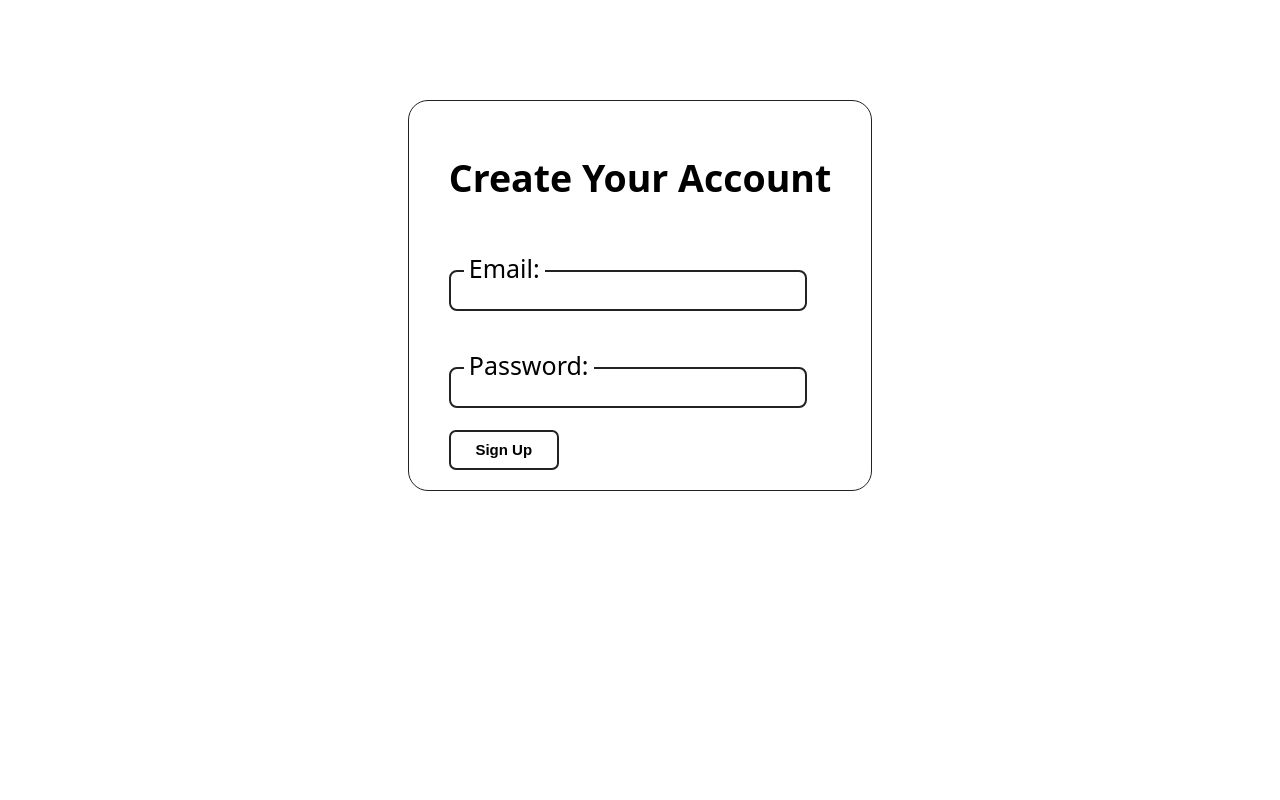
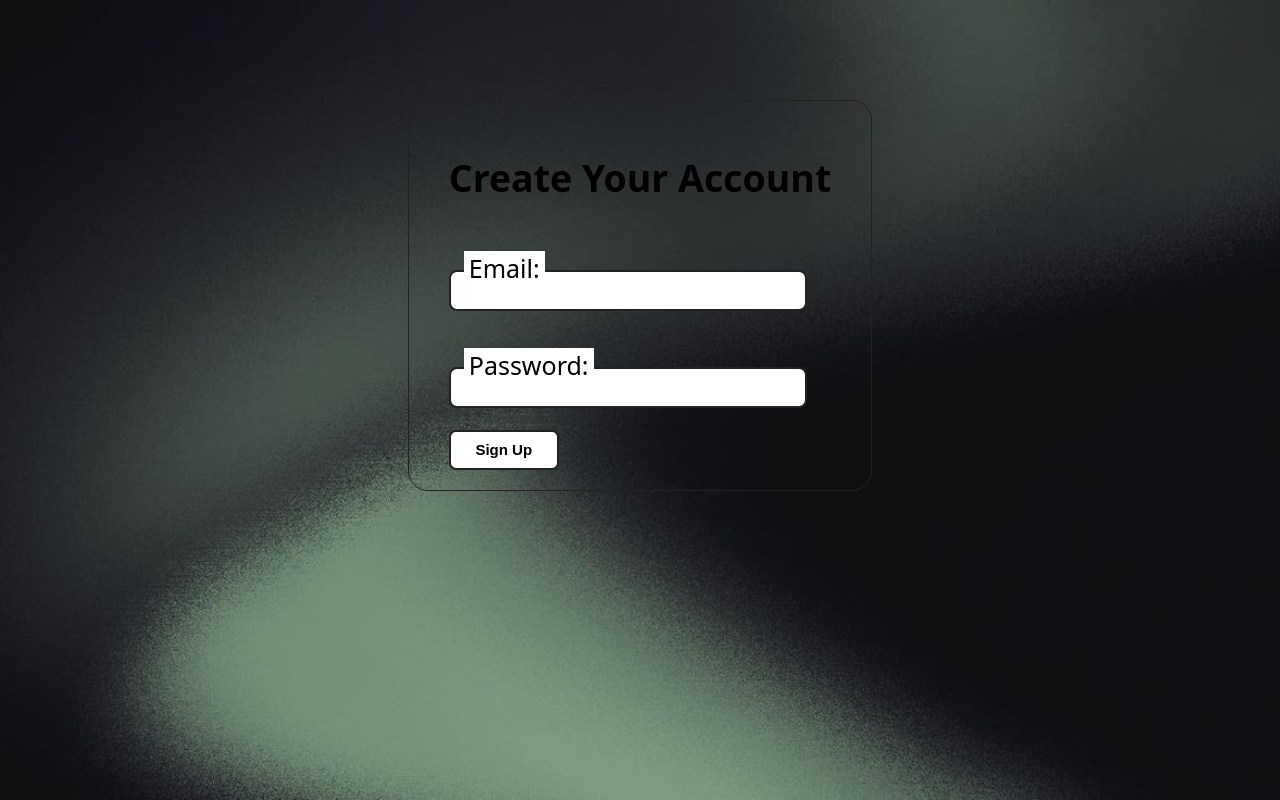
Before and after one commit to mauromltn/SignUp-Page, a plain HTML site: page index.html in a window 1280 px wide. Drawn offline with Linux system fonts and the light colour scheme.

Commit message:
Organize files and upload background image

```diff
--- a/index.html
+++ b/index.html
@@ -4,7 +4,7 @@
     <meta charset="UTF-8">
     <meta name="viewport" content="width=device-width, initial-scale=1.0">
     <title>Sign Up</title>
-    <link rel="stylesheet" href="style.css">
+    <link rel="stylesheet" href="src/styles/style.css">
 </head>
 <body>
     <main>
--- a/style.css
+++ b/src/styles/style.css
@@ -2,7 +2,10 @@ body {
     margin: 0;
     padding: 0;
     box-sizing: border-box;
-    background-image: url();
+    background-image: url('../../images/background.jpeg');
+    background-size: cover;
+    background-repeat: no-repeat;
+    background-attachment: fixed;
     font-family: system-ui, -apple-system, BlinkMacSystemFont, 'Segoe UI', Roboto, Oxygen, Ubuntu, Cantarell, 'Open Sans', 'Helvetica Neue', sans-serif;
     font-size: 25px;
 }
```
Also changed, not shown: images/background.jpeg (added), 2 other files.
